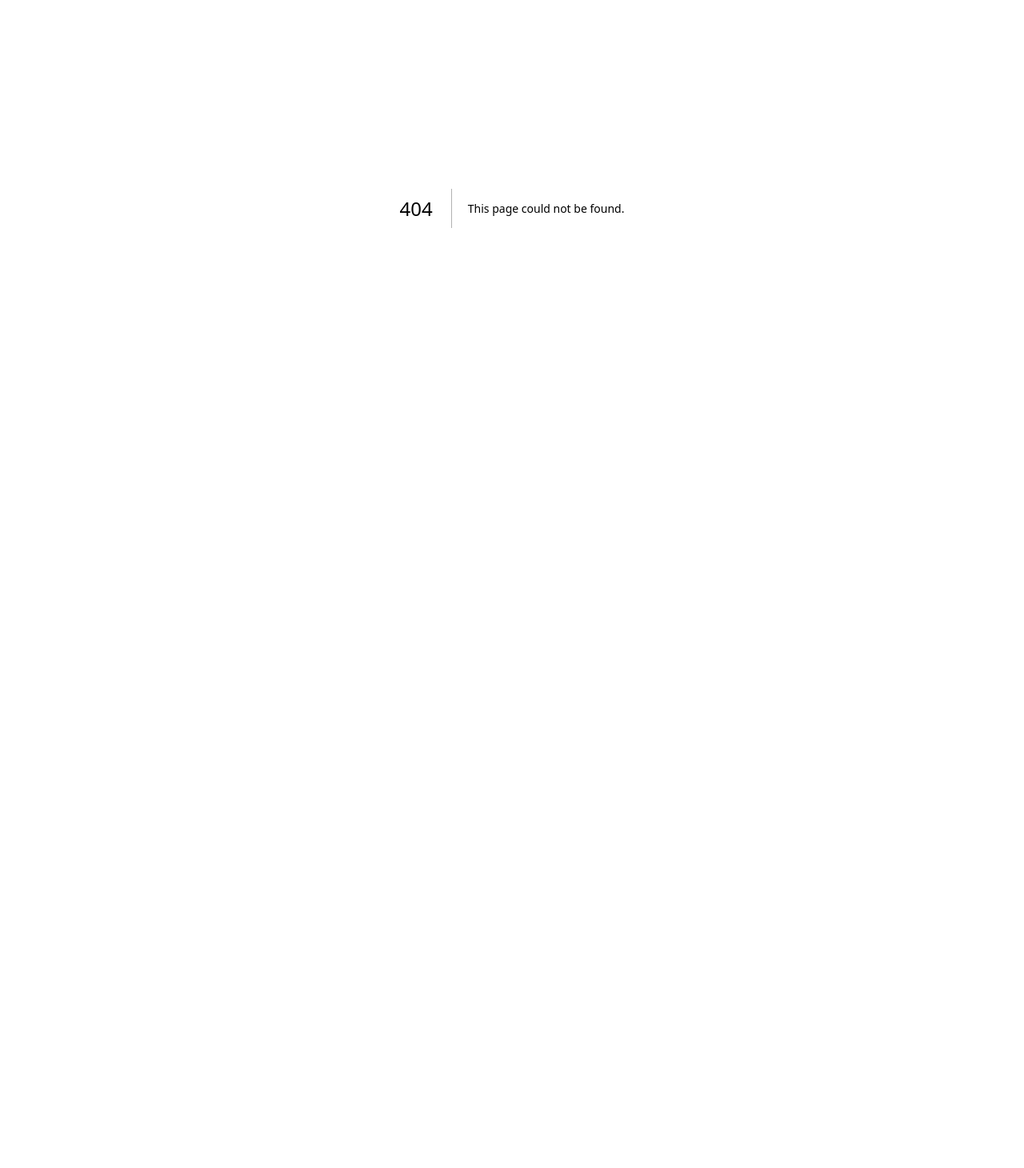
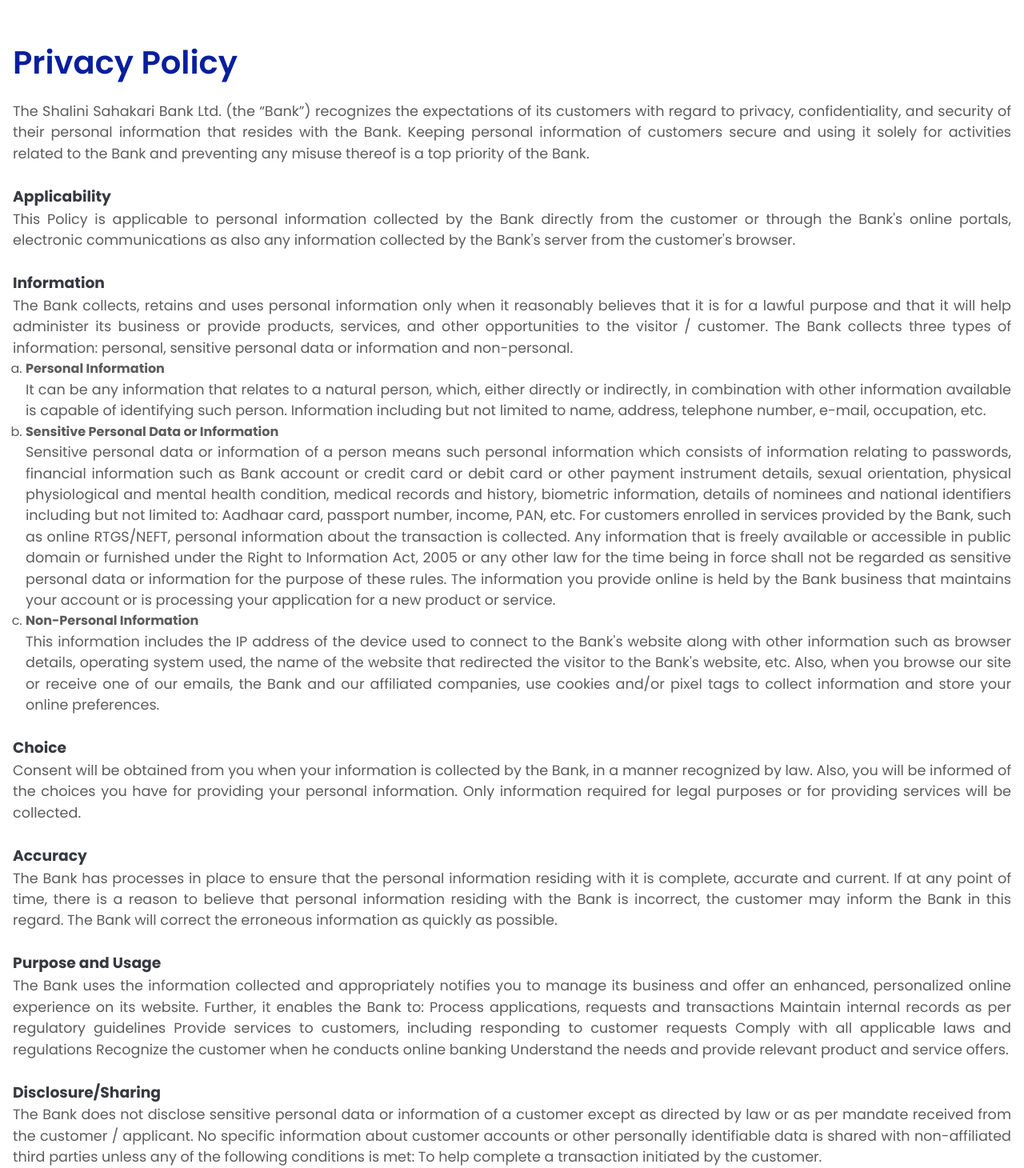
Before and after one commit to boldElixer/shalini-bank, a Next.js app: page /privacy-policy in a window 1280 px wide. Before the commit this address had no page. Shown: the part 140-1600 px from the top of the page at 80% size. Before the commit the page ends 800 px from the top, so only its background shows below. Built offline with nearby package versions, Linux system fonts and the light colour scheme.

Commit message:
privacy policy addded

```diff
--- /dev/null
+++ b/src/app/privacy-policy/page.jsx
@@ -0,0 +1,83 @@
+import Head from 'next/head';
+import Header from '@/components/Header/Header';
+import Footer from '@/components/Footer/Footer';
+import styles from './privacy.module.css';
+
+export default function PrivacyPage() {
+  return (
+    <>
+      <Head>
+        <title>Privacy Policy - Shalini Sahakari Bank</title>
+        <meta name="description" content="Privacy Policy - Shalini Sahakari Bank" />
+      </Head>
+
+      <Header />
+
+      <main>
+        <div className={styles.container}>
+            <section className={styles.section}>
+                <h1>Privacy Policy</h1>
+                <p>
+                    The Shalini Sahakari Bank Ltd. (the “Bank”) recognizes the expectations of its customers with regard to privacy, confidentiality, and security of their personal information that resides with the Bank. Keeping personal information of customers secure and using it solely for activities related to the Bank and preventing any misuse thereof is a top priority of the Bank.
+                </p>
+                <br/>
+                <h3>Applicability</h3>
+                <p>
+                    This Policy is applicable to personal information collected by the Bank directly from the customer or through the Bank's online portals, electronic communications as also any information collected by the Bank's server from the customer's browser.
+                </p>
+                <br/>
+                <h3>Information</h3>
+                <p>
+                    The Bank collects, retains and uses personal information only when it reasonably believes that it is for a lawful purpose and that it will help administer its business or provide products, services, and other opportunities to the visitor / customer. The Bank collects three types of information: personal, sensitive personal data or information and non-personal.
+                </p>
+                <ol type='a'>
+                    <li>
+                        <h4>Personal Information</h4>
+                        <p>It can be any information that relates to a natural person, which, either directly or indirectly, in combination with other information available is capable of identifying such person. Information including but not limited to name, address, telephone number, e-mail, occupation, etc.</p>
+                    </li>
+                    <li>
+                        <h4>Sensitive Personal Data or Information</h4>
+                        <p>Sensitive personal data or information of a person means such personal information which consists of information relating to passwords, financial information such as Bank account or credit card or debit card or other payment instrument details, sexual orientation, physical physiological and mental health condition, medical records and history, biometric information, details of nominees and national identifiers including but not limited to: Aadhaar card, passport number, income, PAN, etc. For customers enrolled in services provided by the Bank, such as online RTGS/NEFT, personal information about the transaction is collected. Any information that is freely available or accessible in public domain or furnished under the Right to Information Act, 2005 or any other law for the time being in force shall not be regarded as sensitive personal data or information for the purpose of these rules. The information you provide online is held by the Bank business that maintains your account or is processing your application for a new product or service.</p>
+                    </li>
+                    <li>
+                        <h4>Non-Personal Information</h4>
+                        <p>This information includes the IP address of the device used to connect to the Bank's website along with other information such as browser details, operating system used, the name of the website that redirected the visitor to the Bank's website, etc. Also, when you browse our site or receive one of our emails, the Bank and our affiliated companies, use cookies and/or pixel tags to collect information and store your online preferences.</p>
+                    </li>
+                </ol>
+                <br/>
+                <h3>Choice</h3>
+                <p>
+                    Consent will be obtained from you when your information is collected by the Bank, in a manner recognized by law. Also, you will be informed of the choices you have for providing your personal information. Only information required for legal purposes or for providing services will be collected.
+                </p>
+                <br/>
+                <h3>Accuracy</h3>
+                <p>
+                    The Bank has processes in place to ensure that the personal information residing with it is complete, accurate and current. If at any point of time, there is a reason to believe that personal information residing with the Bank is incorrect, the customer may inform the Bank in this regard. The Bank will correct the erroneous information as quickly as possible.
+                </p>
+                <br/>
+                <h3>Purpose and Usage</h3>
+                <p>
+                    The Bank uses the information collected and appropriately notifies you to manage its business and offer an enhanced, personalized online experience on its website. Further, it enables the Bank to: Process applications, requests and transactions Maintain internal records as per regulatory guidelines Provide services to customers, including responding to customer requests Comply with all applicable laws and regulations Recognize the customer when he conducts online banking Understand the needs and provide relevant product and service offers.
+                </p>
+                <br/>
+                <h3>Disclosure/Sharing</h3>
+                <p>
+                    The Bank does not disclose sensitive personal data or information of a customer except as directed by law or as per mandate received from the customer / applicant. No specific information about customer accounts or other personally identifiable data is shared with non-affiliated third parties unless any of the following conditions is met: To help complete a transaction initiated by the customer.
+                </p>
+                <p>
+                    To perform support services through an outsourced entity provided it conforms to the Privacy Policy of the Bank. The customer / applicant has specifically authorized it. The disclosure is necessary for compliance of a legal obligation. The information is shared with Government agencies mandated under law. The information is shared with any third party by an order under the law.
+                </p>
+                <br/>
+                <h3>Security</h3>
+                <p>
+                    The security of personal information is a priority and is protected by maintaining physical, electronic, and procedural safeguards that meet applicable laws. Employees are trained in the proper handling of personal information. The Bank has internal corporate policy and procedures such as Grievance Redressal, Incident Management, Third Party Management, etc., which are available to our employees on Bank's intranet. When other companies are used to provide services on behalf of the Bank, it is ensured that such companies protect the confidentiality of personal information they receive in the same manner the Bank protects.
+                </p>
+            </section>
+        </div>
+
+      </main>
+
+      <Footer />
+    </>
+  );
+}
--- /dev/null
+++ b/src/app/privacy-policy/privacy.module.css
@@ -0,0 +1,30 @@
+/* Container Utility */
+.container {
+  max-width: var(--container-width);
+  margin: 0 auto;
+  padding: 0 var(--spacing-sm);
+}
+
+/* --- Section Utilities --- */
+.section {
+  padding: var(--spacing-lg) 0;
+}
+
+.section h1 {
+  font-size: 2.5rem;
+  font-weight: var(--semibold);
+  color: var(--color-primary-blue);
+  margin-bottom: var(--spacing-sm);
+}
+
+.section p {
+  font-size: 1.1rem;
+  color: var(--color-text-light);
+  line-height: 1.5;
+  text-align: justify;
+}
+
+.section ol {
+  padding-left: var(--spacing-sm);
+  color: var(--color-text-light);
+}
--- a/src/components/Footer/Footer.jsx
+++ b/src/components/Footer/Footer.jsx
@@ -83,7 +83,7 @@
             <ul style={{ display: 'flex', gap: '1rem', flexWrap: 'wrap' }}>
               <li>Sitemap</li>
               <li><Link href="/disclaimer">Disclaimer</Link></li>
-              <li>Privacy Policy</li>
+              <li><Link href="/privacy-policy">Privacy Policy</Link></li>
               <li><Link href="/bank-code">Bank Code</Link></li>
             </ul>
           </div>
```
